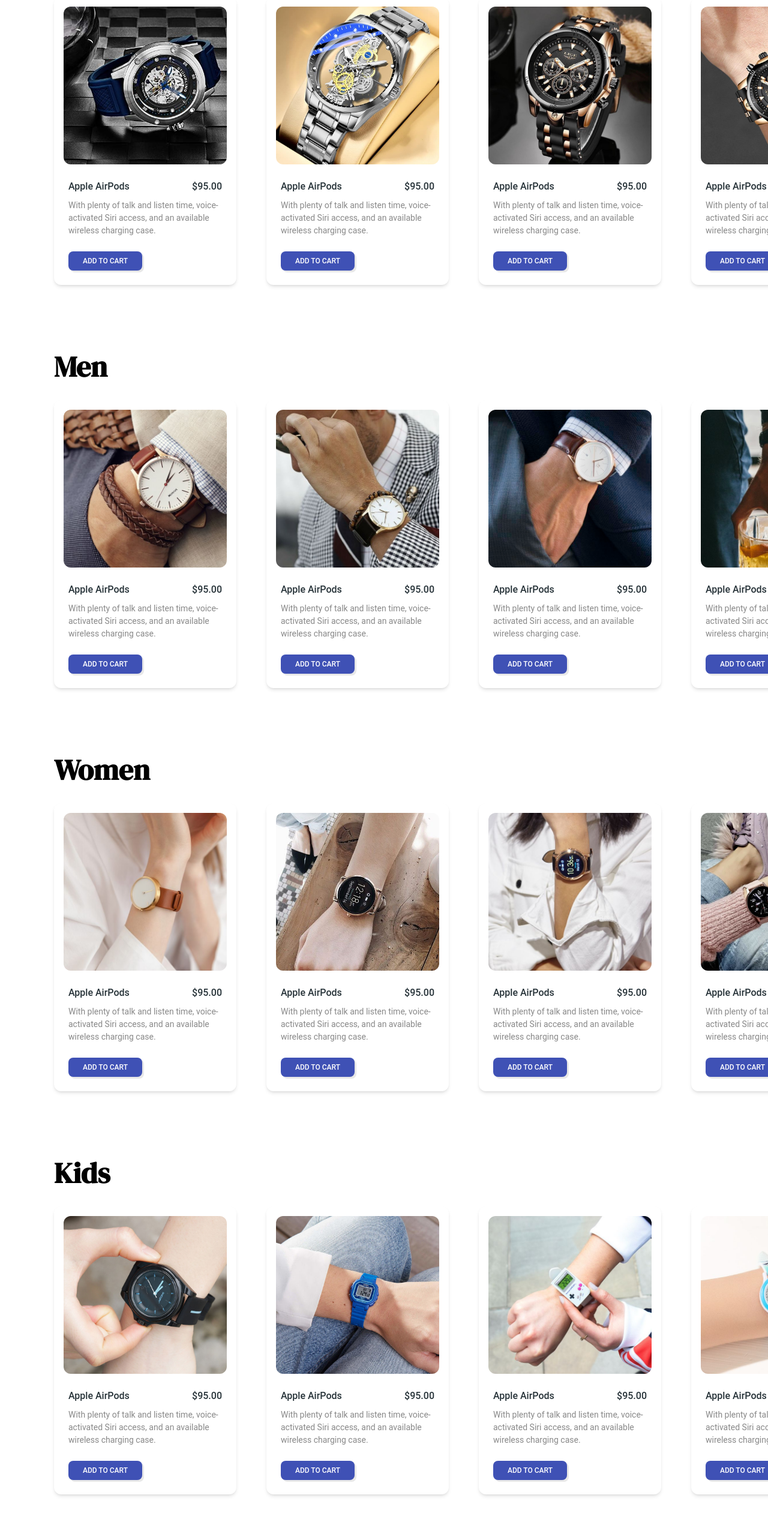
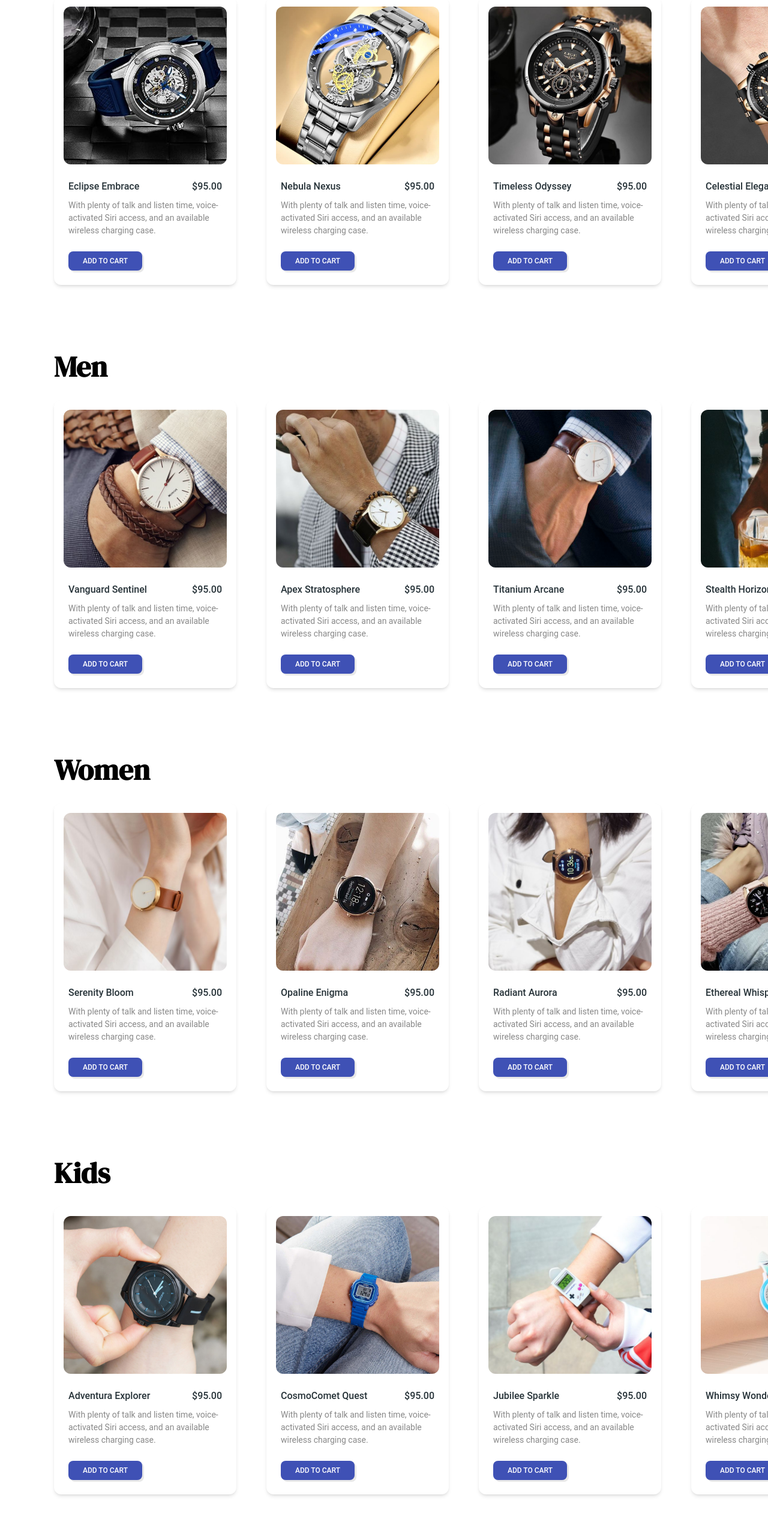
Before and after one commit to CSaguinsin/horoluxia-front-end, a React (Vite) app: page / in a window 1280 px wide. Shown: the part 893-3425 px from the top of the page at 60% size. Built offline with nearby package versions, Linux system fonts and the light colour scheme.

Commit message:
20/11/2023 7:22 pm updates

```diff
--- a/src/Components/Kids.jsx
+++ b/src/Components/Kids.jsx
@@ -36,7 +36,7 @@ const Width = {
       <CardBody>
         <div className="mb-2 flex items-center justify-between">
           <Typography color="blue-gray" className="font-medium">
-            Apple AirPods
+          Adventura Explorer
           </Typography>
           <Typography color="blue-gray" className="font-medium">
             $95.00
@@ -74,7 +74,7 @@ const Width = {
       <CardBody>
         <div className="mb-2 flex items-center justify-between">
           <Typography color="blue-gray" className="font-medium">
-            Apple AirPods
+          CosmoComet Quest
           </Typography>
           <Typography color="blue-gray" className="font-medium">
             $95.00
@@ -112,7 +112,7 @@ const Width = {
       <CardBody>
         <div className="mb-2 flex items-center justify-between">
           <Typography color="blue-gray" className="font-medium">
-            Apple AirPods
+          Jubilee Sparkle
           </Typography>
           <Typography color="blue-gray" className="font-medium">
             $95.00
@@ -150,7 +150,7 @@ const Width = {
       <CardBody>
         <div className="mb-2 flex items-center justify-between">
           <Typography color="blue-gray" className="font-medium">
-            Apple AirPods
+          Whimsy Wonder
           </Typography>
           <Typography color="blue-gray" className="font-medium">
             $95.00
--- a/src/Components/LimitedEdition.jsx
+++ b/src/Components/LimitedEdition.jsx
@@ -38,7 +38,7 @@ function LimitedEdition() {
       <CardBody>
         <div className="mb-2 flex items-center justify-between">
           <Typography color="blue-gray" className="font-medium">
-            Apple AirPods
+          Eclipse Embrace
           </Typography>
           <Typography color="blue-gray" className="font-medium">
             $95.00
@@ -76,7 +76,7 @@ function LimitedEdition() {
       <CardBody>
         <div className="mb-2 flex items-center justify-between">
           <Typography color="blue-gray" className="font-medium">
-            Apple AirPods
+          Nebula Nexus
           </Typography>
           <Typography color="blue-gray" className="font-medium">
             $95.00
@@ -113,7 +113,7 @@ function LimitedEdition() {
       <CardBody>
         <div className="mb-2 flex items-center justify-between">
           <Typography color="blue-gray" className="font-medium">
-            Apple AirPods
+          Timeless Odyssey
           </Typography>
           <Typography color="blue-gray" className="font-medium">
             $95.00
@@ -151,7 +151,7 @@ function LimitedEdition() {
       <CardBody>
         <div className="mb-2 flex items-center justify-between">
           <Typography color="blue-gray" className="font-medium">
-            Apple AirPods
+          Celestial Elegance
           </Typography>
           <Typography color="blue-gray" className="font-medium">
             $95.00
--- a/src/Components/Men.jsx
+++ b/src/Components/Men.jsx
@@ -36,7 +36,7 @@ function Men() {
       <CardBody>
         <div className="mb-2 flex items-center justify-between">
           <Typography color="blue-gray" className="font-medium">
-            Apple AirPods
+          Vanguard Sentinel
           </Typography>
           <Typography color="blue-gray" className="font-medium">
             $95.00
@@ -75,7 +75,7 @@ function Men() {
       <CardBody>
         <div className="mb-2 flex items-center justify-between">
           <Typography color="blue-gray" className="font-medium">
-            Apple AirPods
+          Apex Stratosphere
           </Typography>
           <Typography color="blue-gray" className="font-medium">
             $95.00
@@ -113,7 +113,7 @@ function Men() {
       <CardBody>
         <div className="mb-2 flex items-center justify-between">
           <Typography color="blue-gray" className="font-medium">
-            Apple AirPods
+          Titanium Arcane
           </Typography>
           <Typography color="blue-gray" className="font-medium">
             $95.00
@@ -151,7 +151,7 @@ function Men() {
       <CardBody>
         <div className="mb-2 flex items-center justify-between">
           <Typography color="blue-gray" className="font-medium">
-            Apple AirPods
+          Stealth Horizon
           </Typography>
           <Typography color="blue-gray" className="font-medium">
             $95.00
--- a/src/Components/Women.jsx
+++ b/src/Components/Women.jsx
@@ -36,7 +36,7 @@ const Width = {
       <CardBody>
         <div className="mb-2 flex items-center justify-between">
           <Typography color="blue-gray" className="font-medium">
-            Apple AirPods
+          Serenity Bloom
           </Typography>
           <Typography color="blue-gray" className="font-medium">
             $95.00
@@ -74,7 +74,7 @@ const Width = {
       <CardBody>
         <div className="mb-2 flex items-center justify-between">
           <Typography color="blue-gray" className="font-medium">
-            Apple AirPods
+          Opaline Enigma
           </Typography>
           <Typography color="blue-gray" className="font-medium">
             $95.00
@@ -112,7 +112,7 @@ const Width = {
       <CardBody>
         <div className="mb-2 flex items-center justify-between">
           <Typography color="blue-gray" className="font-medium">
-            Apple AirPods
+          Radiant Aurora
           </Typography>
           <Typography color="blue-gray" className="font-medium">
             $95.00
@@ -150,7 +150,7 @@ const Width = {
       <CardBody>
         <div className="mb-2 flex items-center justify-between">
           <Typography color="blue-gray" className="font-medium">
-            Apple AirPods
+          Ethereal Whispers
           </Typography>
           <Typography color="blue-gray" className="font-medium">
             $95.00
```
